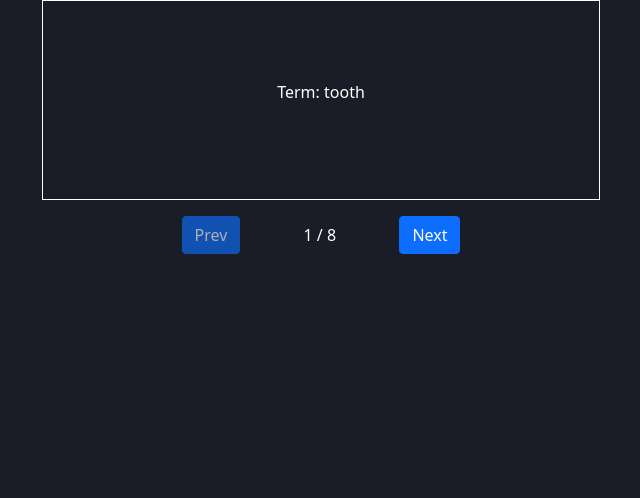
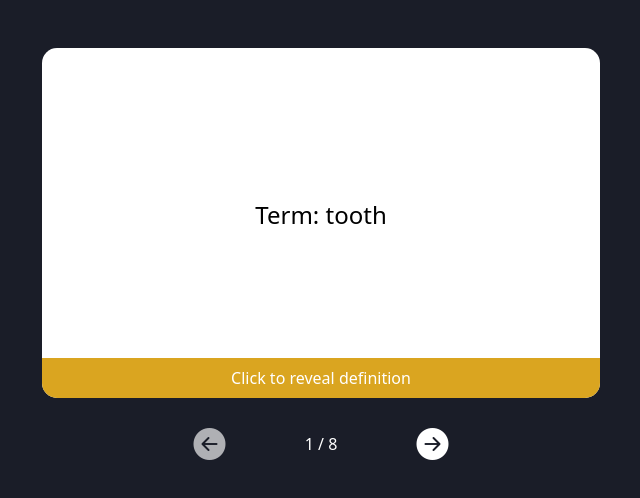
Before and after one commit to theMVPshop/flipcards, a React (Create React App) app: page /flashcards/1 in a window 1280 px wide. Shown: the top 498 px of the page, without its empty margins (319-959 px from the left). Built offline with nearby package versions, Linux system fonts and the light colour scheme.

Commit message:
Style flashcards

```diff
--- a/src/App.css
+++ b/src/App.css
@@ -1,8 +1,10 @@
+html,
+body {
+  height: 100%;
+}
 
-* {
-  background-color: #1a1d28;
-  color: white;
-}
+
+
 /* .App-logo {
   height: 40vmin;
   pointer-events: none;
@@ -49,7 +51,9 @@
 
 body {
   font: 1rem/1.5 var(--bs-font-sans-serif);
-  background-color: #262626;
+  /* background-color: #262626; */
+  background-color: #1a1d28 !important;
+  color: #fff !important;
 }
 a {
   color: #210639;
--- a/src/Components/FlashCard.css
+++ b/src/Components/FlashCard.css
@@ -1,15 +1,24 @@
 .flashcard {
     background-color: transparent;
-    border: 1px solid #fff;
+    border: none;
+    padding: 0;
     width: 50%;
-    height: 200px;
+    height: 350px;
     margin: auto;
+    margin-top: 3rem;
     display: flex;
     flex-direction: column;
     justify-content: center;
     align-items: center;
     text-align: center;
     perspective: 1000px;
+}
+
+.flashcard,
+.flashcardInner,
+.flashcardFront,
+.flashcardBack {
+    border-radius: 15px;
 }
 
 .flashcardInner {
@@ -22,10 +31,13 @@
 }
 
 .flashcardInner.showBack {
-    transform: rotateY(-180deg);
+  transform: rotateX(-180deg);
 }
 
-  .flashcardFront, .flashcardBack {
+.flashcardFront,
+.flashcardBack {
+  background-color: #fff;
+  font-size: 1.5rem;
   position: absolute;
   width: 100%;
   height: 100%;
@@ -36,13 +48,22 @@
   align-items: center;
 }
 
-  .flashcardFront {
-    /* background-color: #fff;
-    color: #000; */
+.flashcardFront .cardFooter {
+  position: absolute;
+  bottom: 0;
+  left: 0;
+  width: 100%;
+  background-color: goldenrod;
+  color: #fff;
+  font-size: 1rem;
+  font-weight: 500;
+  text-align: center;
+  margin-bottom: 0;
+  padding: 0.5rem;
+  border-bottom-left-radius: 15px;
+  border-bottom-right-radius: 15px;
 }
 
 .flashcardBack {
-    /* background-color: fff;
-    color: #000; */
-    transform: rotateY(180deg);
+  transform: rotateX(180deg);
 }
--- a/src/Components/FlashCard.js
+++ b/src/Components/FlashCard.js
@@ -21,6 +21,9 @@ const FlashCard = ({
                     <div className={`flashcardInner ${flipped ? 'showBack' : 'showFront'}`}>
                         <div className="flashcardFront">
                             <p>Term: {card.term}</p>
+                            {card.id === 1 && (
+                                <p className='cardFooter'>Click to reveal definition</p>
+                            )}
                         </div>
                         <div className="flashcardBack">
                             <p>Definition: {card.definition}</p>
--- a/src/Components/Flashcards.css
+++ b/src/Components/Flashcards.css
@@ -10,3 +10,23 @@
 .flashcardsNavigation .counter {
     margin-bottom: 0;
 }
+
+.flashcardsNavigation button,
+.flashcardsNavigation button:disabled,
+.flashcardsNavigation button:hover,
+.flashcardsNavigation button:focus,
+.flashcardsNavigation button:active:focus {
+    background-color: transparent;
+    border: none;
+    box-shadow: none;
+}
+
+.flashcardsNavigation button i {
+    font-size: 2rem;
+    color: #fff;
+}
+
+.flashcardsNavigation button:hover i {
+    color: #ccc;
+    transition: all .2s ease-in-out;
+}
--- a/src/Components/Flashcards.js
+++ b/src/Components/Flashcards.js
@@ -63,7 +63,7 @@ const Flashcards = () => {
                     onClick={() => changeCard('previous')}
                     disabled={currentCardIdx === 0}
                 >
-                    Prev
+                    <i class="bi bi-arrow-left-circle-fill"></i>
                 </Button>
                 <p className='counter'>
                     {currentCardIdx + 1} / {cards.length}
@@ -72,7 +72,7 @@ const Flashcards = () => {
                     onClick={() => changeCard('next')}
                     disabled={currentCardIdx === cards.length - 1}
                 >
-                    Next
+                    <i class="bi bi-arrow-right-circle-fill"></i>
                 </Button>
             </nav>
         </Container>
```
Lines whose indentation alone changed are shown as unchanged.
